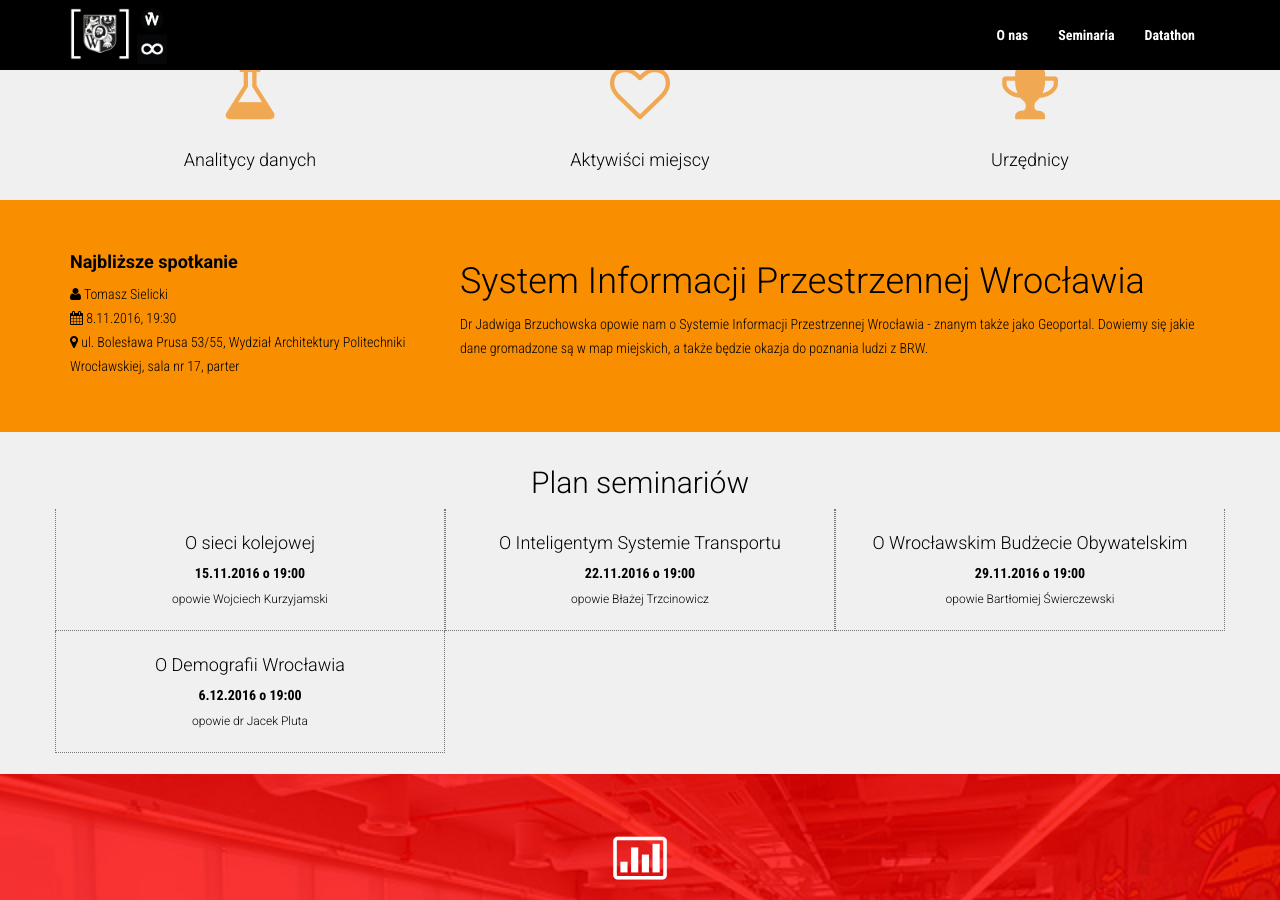
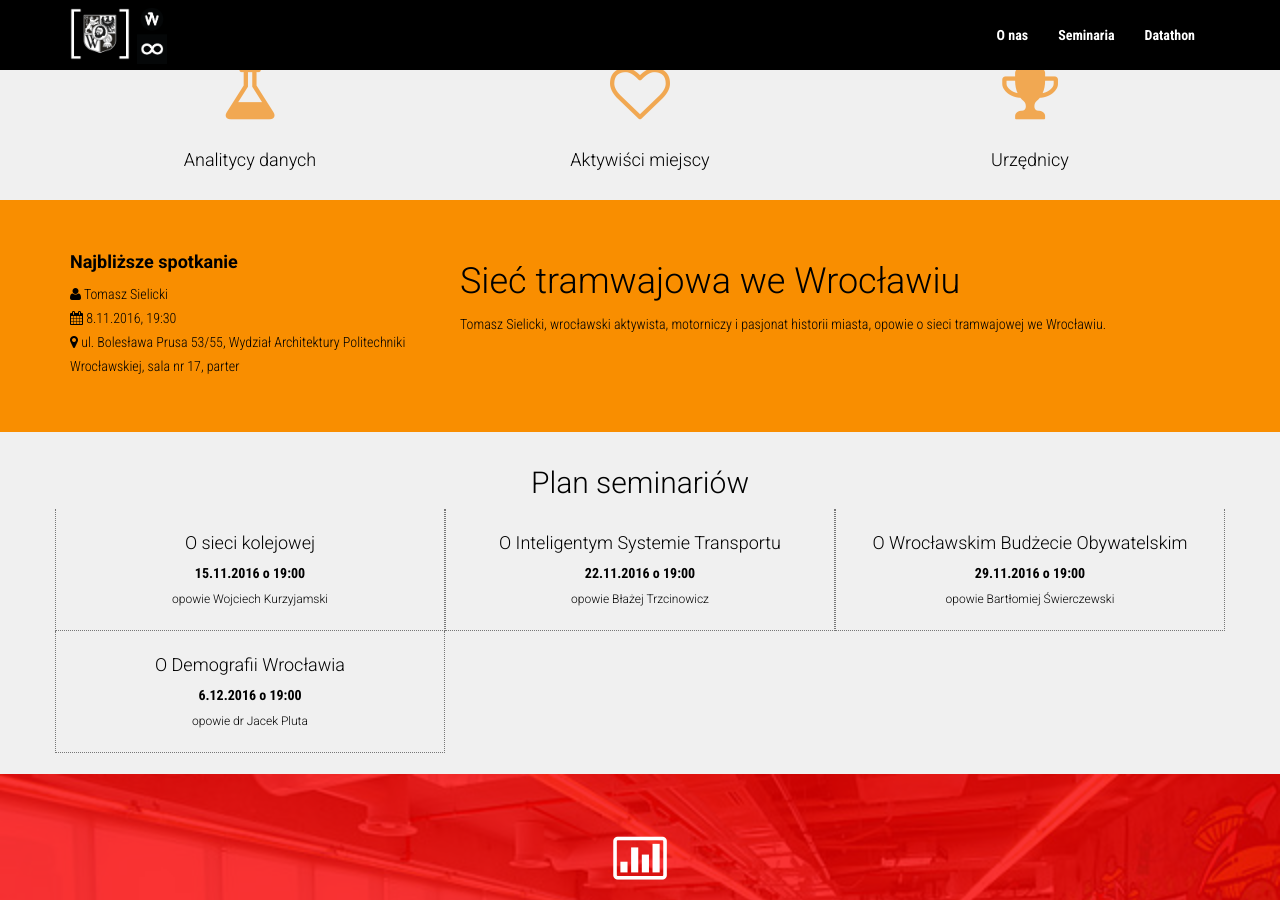
Before and after one commit to wroclawskiedane/wroclawskiedane.github.io, a Jekyll site: the page built from index.html, in a window 1280 px wide and 900 px high, scrolled down 710 px. Built offline with Jekyll 4.4.1, drawn with Linux system fonts in a browser that asks for light colours; nearby versions of some CDN libraries.

Commit message:
Update index.html

```diff
--- a/index.html
+++ b/index.html
@@ -46,8 +46,8 @@ permalink: /
                 </p>
             </div>
             <div class="col-md-8">
-                <h1>System Informacji Przestrzennej Wrocławia</h1>
-                <p>Dr Jadwiga Brzuchowska opowie nam o Systemie Informacji Przestrzennej Wrocławia - znanym także jako Geoportal. Dowiemy się jakie dane gromadzone są w map miejskich, a także będzie okazja do poznania ludzi z BRW.</p>
+                <h1>Sieć tramwajowa we Wrocławiu</h1>
+                <p>Tomasz Sielicki, wrocławski aktywista, motorniczy i pasjonat historii miasta, opowie o sieci tramwajowej we Wrocławiu.</p>
             </div>
         </div>
     </div><! --/container -->
```
